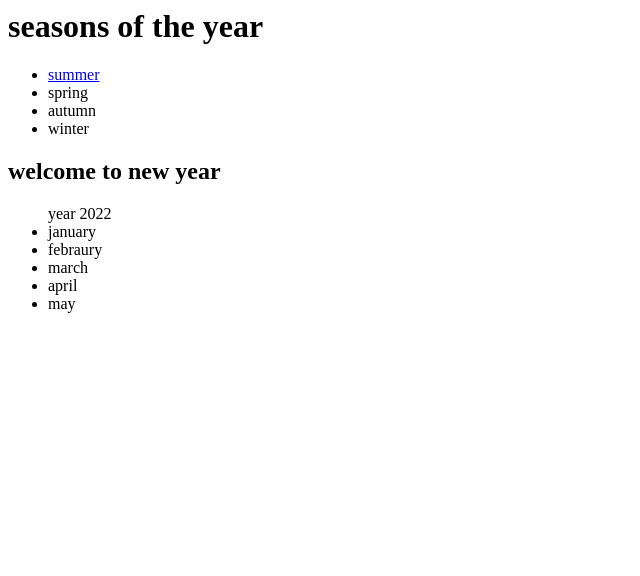
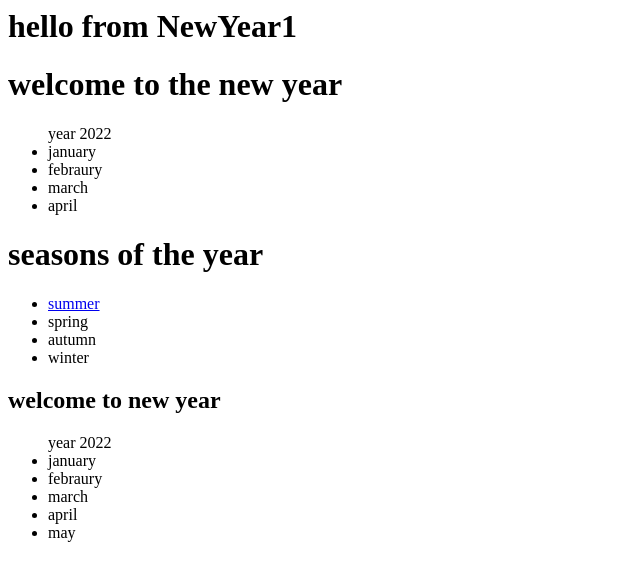
Before and after one commit to esraa13makkey/vsc_task2, a plain HTML site: page index.html in a window 1280 px wide. Shown: the whole page, without its empty margins (0-640 px from the left). Drawn offline with Linux system fonts and the light colour scheme.

Commit message:
add new fetch branch

```diff
--- a/index.html
+++ b/index.html
@@ -3,6 +3,18 @@
 
     </head>
     <body>
+
+        <h1>hello from NewYear1</h1>
+
+        <h1>welcome to the new year</h1>
+
+        <ul>year 2022
+            <li>january </li>
+            <li>febraury</li>
+            <li>march</li>
+            <li>april</li>
+        </ul>
+
 
         <h1 color=red>seasons of the year</h1>
         <ul>
@@ -10,6 +22,7 @@
             <li>spring</li>
             <li>autumn</li>
             <li>winter</li>
+
         </ul>
         <h2>welcome to new year</h2>
         <ul>year 2022
```
